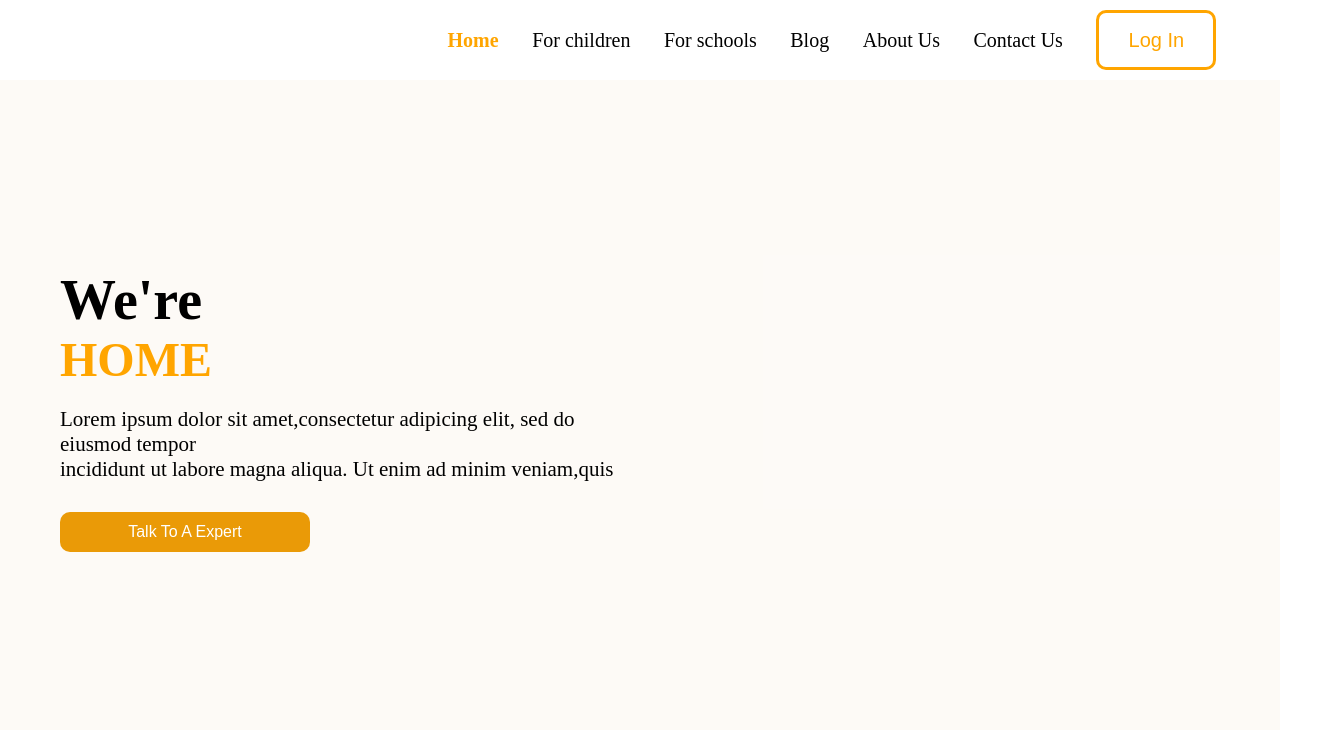
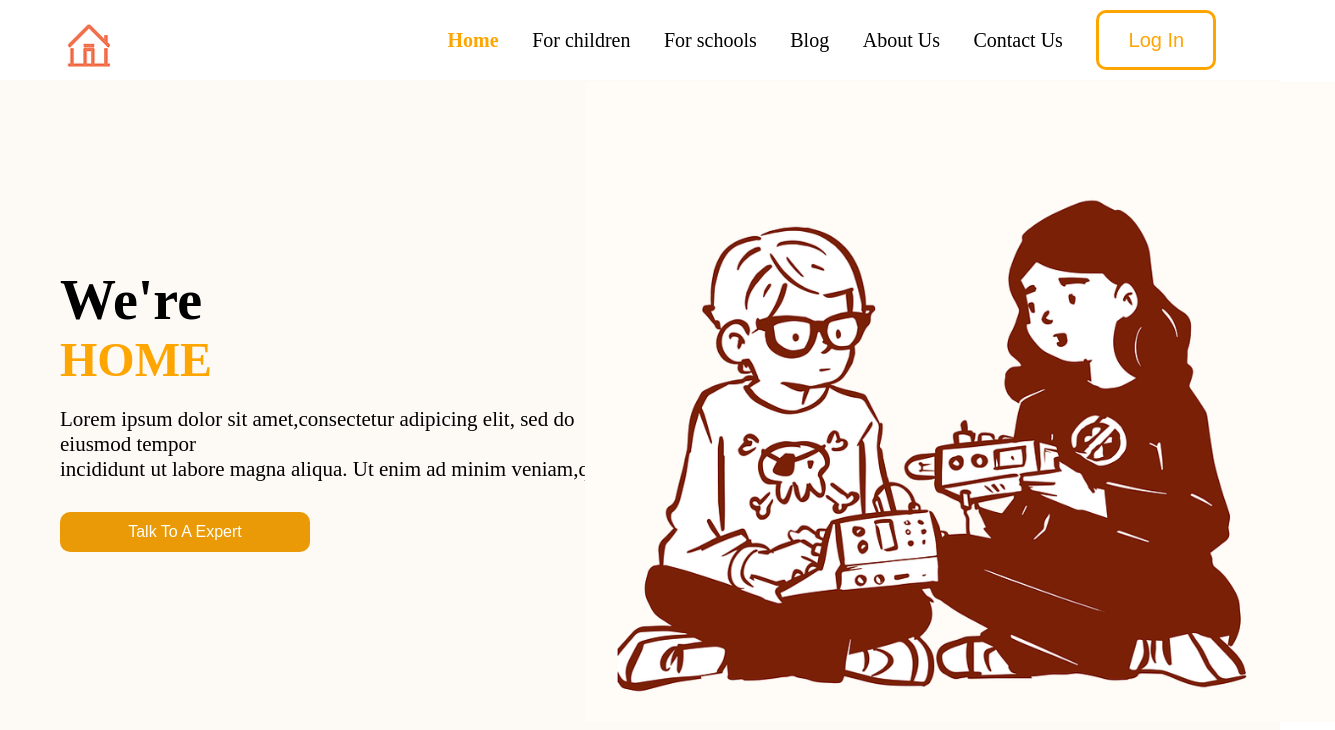
Before and after one commit to nomaan121/Children-ui, a plain HTML site: page index.html in a window 1280 px wide. Shown: the whole page, 1335 px wide, since content can reach past the window. Drawn offline with Linux system fonts and the light colour scheme; the site is published under a folder, as on GitHub Pages, so addresses that start at the root find nothing.

Commit message:
third commit

```diff
--- a/index.html
+++ b/index.html
@@ -12,7 +12,7 @@
 
         <div class="navbar">
             <div class="navbar-left">
-                 <img src="/image/Screenshot 2023-11-25 160719.png" alt="">
+                 <img src="./image/Screenshot 2023-11-25 160719.png" alt="">
             </div>
 
             <div class="navbar-right">
@@ -39,7 +39,7 @@
             </div>
 
             <div class="right">
-                 <img src="/image/Screenshot 2023-11-25 160635.png" alt="">
+                 <img src="./image/Screenshot 2023-11-25 160635.png" alt="">
             </div>
 
         </div>
```
